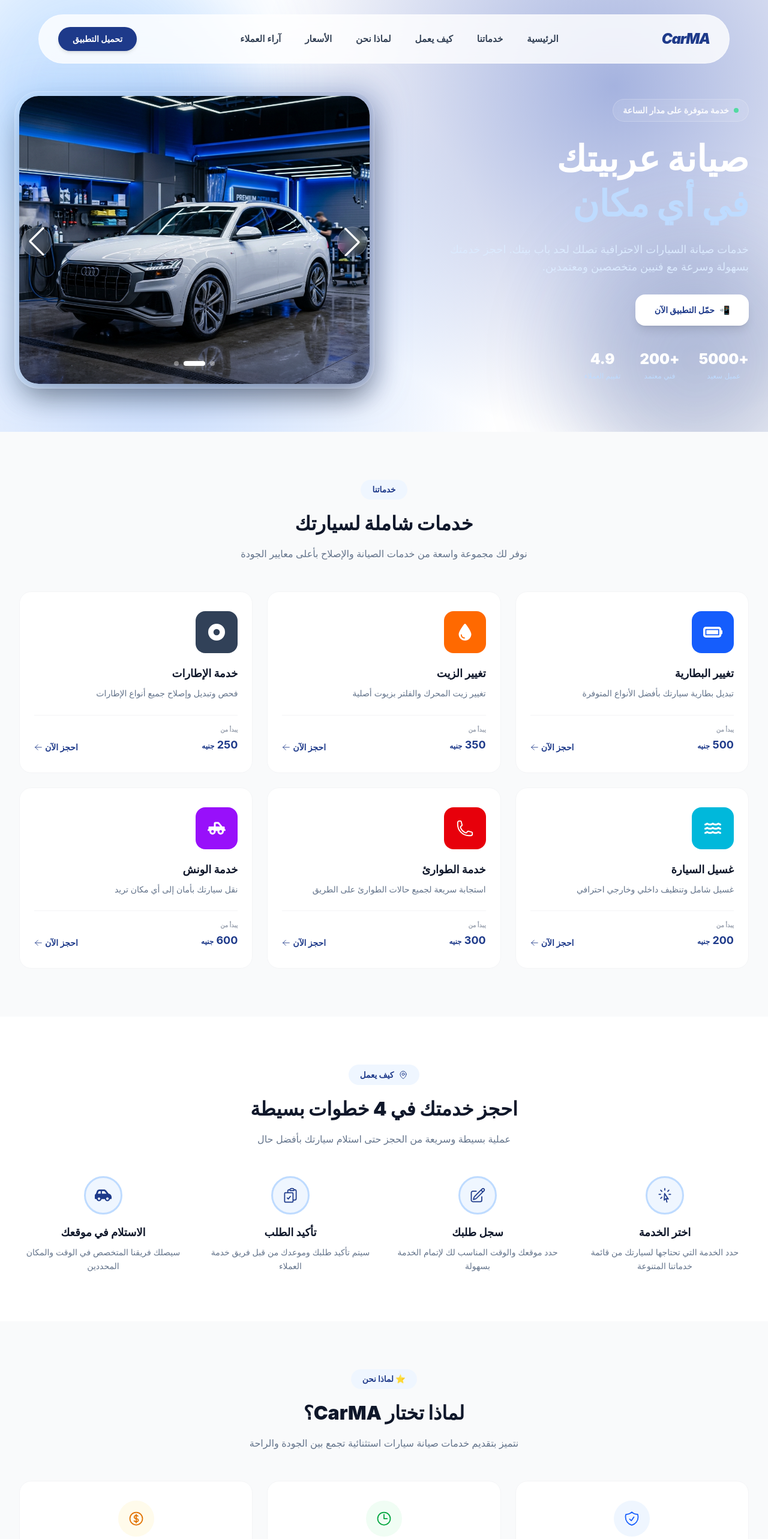
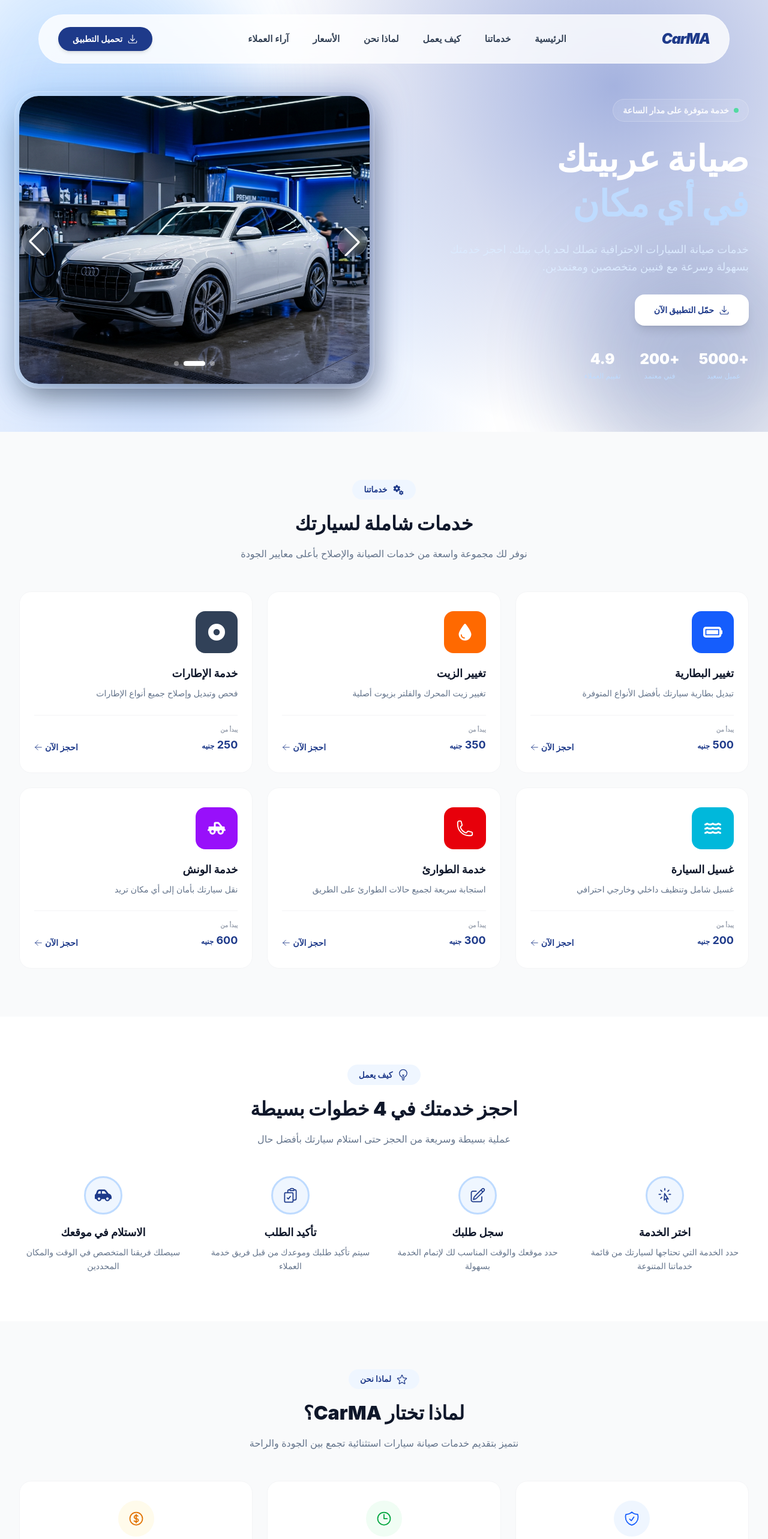
Before and after one commit to HowaidaAladl33/Carma, a React (Vite) app: page / in a window 1280 px wide. Shown: the top 2566 px of the page at 60% size. Built offline with nearby package versions, Linux system fonts and the light colour scheme.

Commit message:
adding some icons

```diff
--- a/src/pages/landingpage/sections/CTA.jsx
+++ b/src/pages/landingpage/sections/CTA.jsx
@@ -1,5 +1,6 @@
 import React from "react";
 import slide3 from "../../../assets/images/landing/slide3.png";
+import { FaApple, FaGooglePlay } from "react-icons/fa6";
 
 export default function CTA() {
   return (
@@ -19,14 +20,14 @@ export default function CTA() {
             </p>
             <div className="flex flex-wrap gap-4">
               <button className="flex items-center gap-3 bg-white text-primary font-bold px-6 py-3 rounded-xl hover:bg-blue-50 transition-all duration-300 shadow-lg cursor-pointer">
-                <span className="text-2xl">🍎</span>
+                <FaApple size={24} />
                 <div className="text-right">
                   <div className="text-[10px] opacity-70">حمّل من</div>
                   <div className="text-sm font-bold">App Store</div>
                 </div>
               </button>
               <button className="flex items-center gap-3 bg-white/10 backdrop-blur-sm text-white font-bold px-6 py-3 rounded-xl border border-white/20 hover:bg-white/20 transition-all duration-300 cursor-pointer">
-                <span className="text-2xl">▶️</span>
+                <FaGooglePlay size={22} />
                 <div className="text-right">
                   <div className="text-[10px] opacity-70">حمّل من</div>
                   <div className="text-sm font-bold">Google Play</div>
--- a/src/pages/landingpage/sections/Hero.jsx
+++ b/src/pages/landingpage/sections/Hero.jsx
@@ -5,6 +5,7 @@ import "swiper/css";
 import "swiper/css/pagination";
 import "swiper/css/navigation";
 import "swiper/css/effect-fade";
+import { HiOutlineArrowDownTray } from "react-icons/hi2";
 
 import slide1 from "../../../assets/images/landing/slide1.png";
 import slide2 from "../../../assets/images/landing/slide2.png";
@@ -44,7 +45,7 @@ export default function Hero() {
                 href="#cta"
                 className="inline-flex items-center gap-2 bg-white text-primary font-bold px-8 py-4 rounded-xl hover:bg-blue-50 transition-all duration-300 shadow-lg hover:shadow-xl hover:-translate-y-0.5 text-sm"
               >
-                <span>📲</span>
+                <HiOutlineArrowDownTray size={18} />
                 حمّل التطبيق الآن
               </a>
             </div>
--- a/src/pages/landingpage/sections/HowItWorks.jsx
+++ b/src/pages/landingpage/sections/HowItWorks.jsx
@@ -1,5 +1,5 @@
 import React from "react";
-import { HiOutlineCursorArrowRays, HiOutlinePencilSquare, HiOutlineClipboardDocumentCheck, HiOutlineMapPin } from "react-icons/hi2";
+import { HiOutlineCursorArrowRays, HiOutlinePencilSquare, HiOutlineClipboardDocumentCheck, HiOutlineLightBulb } from "react-icons/hi2";
 import { FaCarSide } from "react-icons/fa6";
 
 const STEPS = [
@@ -34,8 +34,8 @@ export default function HowItWorks() {
     <section id="how-it-works" className="landing-section bg-white">
       <div className="max-w-7xl mx-auto px-4 sm:px-6 lg:px-8 text-center">
         <div data-aos="fade-up">
-          <span className="section-badge">
-            <HiOutlineMapPin className="inline" size={16} /> كيف يعمل
+          <span className="section-badge flex items-center justify-center gap-2 w-fit mx-auto">
+            <HiOutlineLightBulb size={20} /> كيف يعمل
           </span>
           <h2 className="section-title">احجز خدمتك في 4 خطوات بسيطة</h2>
           <p className="section-subtitle">
--- a/src/pages/landingpage/sections/Navbar.jsx
+++ b/src/pages/landingpage/sections/Navbar.jsx
@@ -1,5 +1,5 @@
 import React, { useState, useEffect } from "react";
-import { HiOutlineBars3, HiXMark } from "react-icons/hi2";
+import { HiOutlineBars3, HiXMark, HiOutlineArrowDownTray } from "react-icons/hi2";
 
 const NAV_LINKS = [
   { label: "الرئيسية", href: "#hero" },
@@ -52,8 +52,9 @@ export default function Navbar() {
           <div className="hidden md:flex items-center flex-shrink-0">
             <a
               href="#cta"
-              className="bg-primary hover:bg-primary-dark text-white px-6 py-2.5 rounded-full font-bold text-sm shadow-md hover:shadow-xl hover:-translate-y-0.5 transition-all duration-300"
+              className="bg-primary hover:bg-primary-dark text-white px-6 py-2.5 rounded-full font-bold text-sm shadow-md hover:shadow-xl hover:-translate-y-0.5 transition-all duration-300 flex items-center gap-2"
             >
+              <HiOutlineArrowDownTray size={18} />
               تحميل التطبيق
             </a>
           </div>
@@ -89,9 +90,10 @@ export default function Navbar() {
           <div className="pt-4 mt-4 border-t border-gray-100">
             <a
               href="#cta"
-              className="block w-full text-center bg-primary text-white py-3 rounded-xl font-bold"
+              className="flex items-center justify-center gap-2 w-full bg-primary text-white py-3 rounded-xl font-bold"
               onClick={handleLinkClick}
             >
+              <HiOutlineArrowDownTray size={20} />
               تحميل التطبيق
             </a>
           </div>
--- a/src/pages/landingpage/sections/Pricing.jsx
+++ b/src/pages/landingpage/sections/Pricing.jsx
@@ -1,5 +1,6 @@
 import React from "react";
 import PricingCard from "../components/PricingCard";
+import { HiOutlineCurrencyDollar } from "react-icons/hi2";
 
 const PLANS = [
   {
@@ -47,7 +48,9 @@ export default function Pricing() {
     <section id="pricing" className="landing-section bg-white">
       <div className="max-w-7xl mx-auto px-4 sm:px-6 lg:px-8 text-center">
         <div data-aos="fade-up">
-          <span className="section-badge">💰 الأسعار</span>
+          <span className="section-badge flex items-center justify-center gap-2 w-fit mx-auto">
+            <HiOutlineCurrencyDollar size={20} /> الأسعار
+          </span>
           <h2 className="section-title">اختر الباقة المناسبة لك</h2>
           <p className="section-subtitle">
             باقات متنوعة تناسب احتياجاتك مع أسعار تنافسية وشفافة بدون رسوم مخفية
--- a/src/pages/landingpage/sections/Services.jsx
+++ b/src/pages/landingpage/sections/Services.jsx
@@ -2,6 +2,7 @@ import React from "react";
 import ServiceCard from "../components/ServiceCard";
 import { HiOutlinePhone } from "react-icons/hi2";
 import { FaDroplet, FaCircleDot, FaWater, FaTruckPickup, FaBatteryFull } from "react-icons/fa6";
+import { MdMiscellaneousServices } from "react-icons/md";
 
 const SERVICES = [
   {
@@ -53,7 +54,8 @@ export default function Services() {
     <section id="services" className="landing-section bg-gray-50">
       <div className="max-w-7xl mx-auto px-4 sm:px-6 lg:px-8 text-center">
         <div data-aos="fade-up">
-          <span className="section-badge">
+          <span className="section-badge flex items-center justify-center gap-2 w-fit mx-auto">
+            <MdMiscellaneousServices size={20} />
             خدماتنا
           </span>
           <h2 className="section-title">خدمات شاملة لسيارتك</h2>
--- a/src/pages/landingpage/sections/Testimonials.jsx
+++ b/src/pages/landingpage/sections/Testimonials.jsx
@@ -1,5 +1,6 @@
 import React from "react";
 import TestimonialCard from "../components/TestimonialCard";
+import { HiOutlineChatBubbleLeftRight } from "react-icons/hi2";
 
 const TESTIMONIALS = [
   {
@@ -27,7 +28,9 @@ export default function Testimonials() {
     <section id="testimonials" className="landing-section bg-gray-50">
       <div className="max-w-7xl mx-auto px-4 sm:px-6 lg:px-8 text-center">
         <div data-aos="fade-up">
-          <span className="section-badge">💬 آراء العملاء</span>
+          <span className="section-badge flex items-center justify-center gap-2 w-fit mx-auto">
+            <HiOutlineChatBubbleLeftRight size={20} /> آراء العملاء
+          </span>
           <h2 className="section-title">ماذا يقول عملاؤنا</h2>
           <p className="section-subtitle">
             آراء حقيقية من عملائنا الكرام تعكس جودة خدماتنا والتزامنا بالتميز
--- a/src/pages/landingpage/sections/WhyChooseUs.jsx
+++ b/src/pages/landingpage/sections/WhyChooseUs.jsx
@@ -6,6 +6,7 @@ import {
   HiOutlineWrenchScrewdriver,
   HiOutlineMapPin,
   HiOutlineDevicePhoneMobile,
+  HiOutlineStar,
 } from "react-icons/hi2";
 
 const FEATURES = [
@@ -52,7 +53,9 @@ export default function WhyChooseUs() {
     <section id="why-us" className="landing-section bg-gray-50">
       <div className="max-w-7xl mx-auto px-4 sm:px-6 lg:px-8 text-center">
         <div data-aos="fade-up">
-          <span className="section-badge">⭐ لماذا نحن</span>
+          <span className="section-badge flex items-center justify-center gap-2 w-fit mx-auto">
+            <HiOutlineStar size={20} /> لماذا نحن
+          </span>
           <h2 className="section-title">لماذا تختار CarMA؟</h2>
           <p className="section-subtitle">
             نتميز بتقديم خدمات صيانة سيارات استثنائية تجمع بين الجودة والراحة
```
